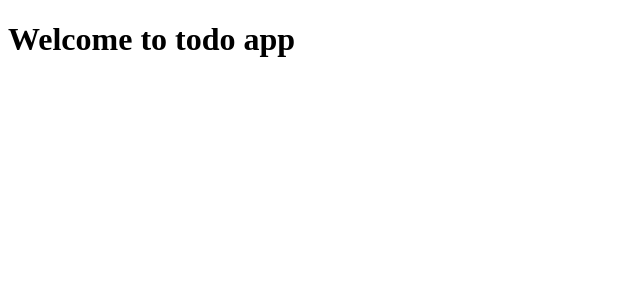
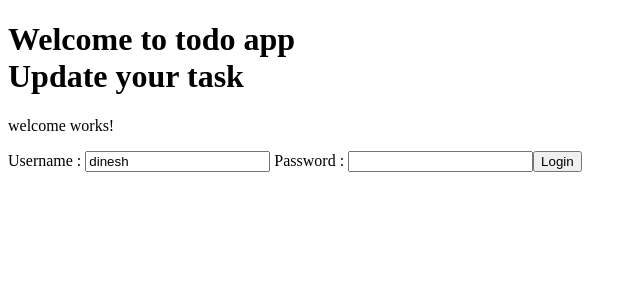
Before and after one commit to dinesh-collab/Angular, an Angular app in the folder Todo/todo/: page / in a window 1280 px wide. Shown: the top 300 px of the page, without its empty margins (0-640 px from the left). Built offline with nearby package versions, Linux system fonts and the light colour scheme.

Commit message:
created Login component

```diff
--- a/Todo/todo/src/app/app.component.html
+++ b/Todo/todo/src/app/app.component.html
@@ -1,2 +1,7 @@
-<h1>Welcome to todo app</h1>
+<h1>Welcome to {{title}} app <br>
+
+  {{task}}
+</h1>
+<app-welcome></app-welcome>
+<app-login></app-login>
 <router-outlet></router-outlet>
--- a/Todo/todo/src/app/app.component.ts
+++ b/Todo/todo/src/app/app.component.ts
@@ -7,4 +7,5 @@ import { Component } from '@angular/core';
 })
 export class AppComponent {
   title = 'todo';
+  task = 'Update your task';
 }
--- a/Todo/todo/src/app/app.module.ts
+++ b/Todo/todo/src/app/app.module.ts
@@ -3,10 +3,14 @@ import { NgModule } from '@angular/core';
 
 import { AppRoutingModule } from './app-routing.module';
 import { AppComponent } from './app.component';
+import { WelcomeComponent } from './welcome/welcome.component';
+import { LoginComponent } from './login/login.component';
 
 @NgModule({
   declarations: [
-    AppComponent
+    AppComponent,
+    WelcomeComponent,
+    LoginComponent
   ],
   imports: [
     BrowserModule,
--- /dev/null
+++ b/Todo/todo/src/app/login/login.component.html
@@ -0,0 +1,3 @@
+Username : <input type="text" name = "username" value="{{username}}">
+Password : <input type="password" name="password" value="{{password}}">
+<button (click) = handleLogic()>Login</button>
--- /dev/null
+++ b/Todo/todo/src/app/login/login.component.ts
@@ -0,0 +1,19 @@
+import { Component, OnInit } from '@angular/core';
+
+@Component({
+  selector: 'app-login',
+  templateUrl: './login.component.html',
+  styleUrls: ['./login.component.scss']
+})
+export class LoginComponent implements OnInit {
+
+  username = 'dinesh'
+  password = ''
+  constructor() { }
+
+  ngOnInit(): void {
+  }
+handleLogic(){
+  console.log(this.username);
+}
+}
--- /dev/null
+++ b/Todo/todo/src/app/welcome/welcome.component.html
@@ -0,0 +1 @@
+<p>welcome works!</p>
--- /dev/null
+++ b/Todo/todo/src/app/welcome/welcome.component.ts
@@ -0,0 +1,15 @@
+import { Component, OnInit } from '@angular/core';
+
+@Component({
+  selector: 'app-welcome',
+  templateUrl: './welcome.component.html',
+  styleUrls: ['./welcome.component.scss']
+})
+export class WelcomeComponent implements OnInit {
+
+  constructor() { }
+
+  ngOnInit(): void {
+  }
+
+}
```
Also changed, not shown: Todo/todo/src/app/login/login.component.scss (added), Todo/todo/src/app/welcome/welcome.component.scss (added), 2 other files (tests, documents, lock files or other folders).
